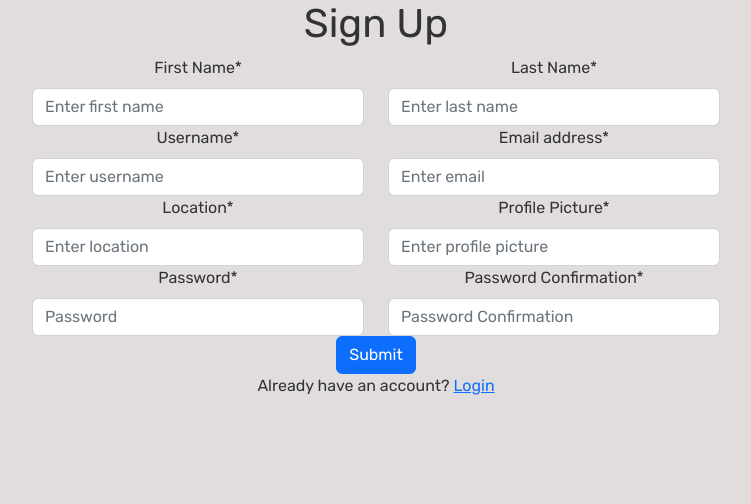
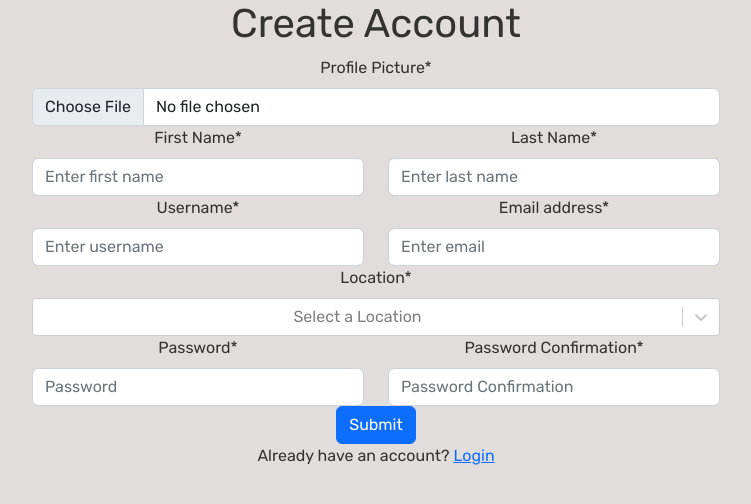
Before and after one commit to Annastacia-dev/foodiefind, a React (Create React App) app in the folder client/: page /auth/signup in a window 1280 px wide. Shown: the top 504 px of the page, without its empty margins (264-1015 px from the left). Built offline with nearby package versions, Linux system fonts and the light colour scheme; no server answers; a web font is replaced by a local one.

Commit message:
sign up form

```diff
--- a/client/package.json
+++ b/client/package.json
@@ -11,11 +11,13 @@
     "@testing-library/react": "^13.4.0",
     "@testing-library/user-event": "^13.5.0",
     "axios": "^1.2.2",
+    "cloudinary-react": "^1.8.1",
     "react": "^18.2.0",
     "react-bootstrap": "^2.7.0",
     "react-dom": "^18.2.0",
     "react-router-dom": "^6.6.1",
     "react-scripts": "5.0.1",
+    "react-select": "^5.7.0",
     "react-toastify": "^9.1.1",
     "reactjs-popup": "^2.0.5",
     "web-vitals": "^2.1.4"
--- a/client/src/components/Home.js
+++ b/client/src/components/Home.js
@@ -9,7 +9,8 @@ const Home = () => {
 
 
   return (
-    <div>Home
+    <div>
+      <img src={user && user.profile_picture ? user.profile_picture : "https://www.w3schools.com/howto/img_avatar.png"} style={{width: "50px"}}alt="profile" />
       <h1 className="text-center">Welcome {user && user.username}</h1>
     </div>
 
--- /dev/null
+++ b/client/src/components/data/locations.js
@@ -0,0 +1,8 @@
+export const locations = [
+    {value: 'Karen',label: 'Karen'},
+    {value: 'Gigiri',label: 'Gigiri'},
+    {value: 'Westlands',label: 'Westlands'},
+    {value: 'Lavington',label: 'Lavington'},
+    {value: 'Kileleshwa',label: 'Kileleshwa'},
+    {value: 'Kilimani',label: 'Kilimani'}
+  ]
--- a/client/src/components/userauth/SignUp.js
+++ b/client/src/components/userauth/SignUp.js
@@ -5,6 +5,11 @@ import { ToastContainer, toast } from 'react-toastify'
 import 'react-toastify/dist/ReactToastify.css'
 import { UserContext } from '../../contexts/user'
 import { Link } from 'react-router-dom'
+import axios from 'axios'
+import Select from 'react-select';
+import {locations } from '../data/locations'
+const customId = '';
+
 
 const SignUp = () => {
 
@@ -12,13 +17,17 @@ const SignUp = () => {
 
     const { setUser } = useContext(UserContext)
 
+    const [profilePicture, setProfilePicture] = useState('')
+    const [location, setLocation] = useState('')
+    const [loading, setLoading] = useState(false)
+
+
+
     const [userFormData, setUserFormData] = useState({
         firstName: '',
         lastName: '',
         username: '',
         email: '',
-        location: '',
-        profile_picture: '',
         password: '',
         passwordConfirmation: ''
     })
@@ -29,6 +38,22 @@ const SignUp = () => {
         setUserFormData({...userFormData, [e.target.name]: e.target.value})
     }
 
+    const handleUpload = async (e) => {
+        setLoading(true)
+        const formData = new FormData()
+        formData.append('file', e.target.files[0])
+        formData.append('upload_preset', 'afyanet');
+
+        try{
+            const res = await axios.post('https://api.cloudinary.com/v1_1/dauveffyr/image/upload', formData)
+            setProfilePicture(res.data.secure_url)
+            setLoading(false)
+        } catch(err){
+          setLoading(false)
+          console.log(err)
+        }
+    }
+
     const handleSubmit = (e) => {
         e.preventDefault()
         const user = {
@@ -36,8 +61,8 @@ const SignUp = () => {
           last_name: userFormData.lastName,
           username: userFormData.username,
           email: userFormData.email,
-          location: userFormData.location,
-          profile_picture: userFormData.profile_picture,
+          location: location,
+          profile_picture: profilePicture,
           admin: false,
           password: userFormData.password,
           password_confirmation: userFormData.passwordConfirmation
@@ -83,9 +108,6 @@ const SignUp = () => {
     })
 
 
-    console.log(errors)
-
-    // map over errors and toast them
     const errorToast = () => errors.map(error => toast.error(error, {
         position: 'top-center',
         autoClose: 3000,
@@ -96,6 +118,19 @@ const SignUp = () => {
         progress: undefined,
         theme: 'colored',
     }))
+
+
+    const uploadToast = () => loading ? toast.info('Uploading image...', {
+        toastId: customId,
+        position: 'top-center',
+        autoClose: 5000,
+        hideProgressBar: false,
+        closeOnClick: true,
+        pauseOnHover: true,
+        draggable: true,
+        progress: undefined,
+        theme: 'colored',
+    }) : null
 
 
   return (
@@ -114,8 +149,17 @@ const SignUp = () => {
       <Container className="container px-4 px-lg-5">
         <Row className="justify-content-md-center">
           <Col lg={8}>
-            <h1 className="text-center">Sign Up</h1>
+            <h1 className="text-center">Create Account</h1>
             <Form onSubmit={handleSubmit}>
+              <Row className="justify-content-md-center">
+                  <Form.Group controlId="formBasicProfilePicture">
+                    <Form.Label>Profile Picture<span className='required'>*</span></Form.Label>
+                    <Form.Control type="file" name="profilePicture" onChange={(e) => {
+                      handleUpload(e)
+                    }} />
+                    {uploadToast()}
+                    </Form.Group>
+              </Row>
               <Row className="justify-content-md-center">
                   <Col lg={6}>
                     <Form.Group controlId="formBasicFirstName">
@@ -134,7 +178,8 @@ const SignUp = () => {
                 <Col lg={6}>
                   <Form.Group controlId="formBasicUsername">
                     <Form.Label>Username<span className='required'>*</span></Form.Label>
-                    <Form.Control type="text" placeholder="Enter username" name="username" value={userFormData.username} onChange={handleChange} required />
+                    <Form.Control type="text" placeholder="Enter username" name="username" value={userFormData.username} onChange={handleChange} autoComplete="username"
+                     required />
                   </Form.Group>
                 </Col>
                 <Col lg={6}>
@@ -145,34 +190,39 @@ const SignUp = () => {
                 </Col>
               </Row>
               <Row className="justify-content-md-center">
-                <Col lg={6}>
                 <Form.Group controlId="formBasicLocation">
                   <Form.Label>Location<span className='required'>*</span></Form.Label>
-                  <Form.Control type="text" placeholder="Enter location" name="location" value={userFormData.location} onChange={handleChange} required />
+                  <Select
+                  name="location"
+                  placeholder="Select a Location"
+                  options={locations}
+                  value={location}
+                  isOptionDisabled={(option) => option.isdisabled}
+                  required
+                  onChange={e => setLocation(e.value)}>
+                  </Select>
                 </Form.Group>
-                </Col>
-                <Col lg={6}>
-                  <Form.Group controlId="formBasicProfilePicture">
-                    <Form.Label>Profile Picture<span className='required'>*</span></Form.Label>
-                    <Form.Control type="text" placeholder="Enter profile picture" name="profile_picture" value={userFormData.profile_picture} onChange={handleChange} required />
-                  </Form.Group>
-                </Col>
               </Row>
               <Row className="justify-content-md-center">
                 <Col lg={6}>
                   <Form.Group controlId="formBasicPassword">
                     <Form.Label>Password<span className='required'>*</span></Form.Label>
-                    <Form.Control type="password" placeholder="Password" name="password" value={userFormData.password} onChange={handleChange} required />
+                    <Form.Control type="password" placeholder="Password" name="password" value={userFormData.password} autoComplete="new-password"
+                    onChange={handleChange} required />
                   </Form.Group>
                </Col>
                 <Col lg={6}>
                   <Form.Group controlId="formBasicPasswordConfirmation">
                     <Form.Label>Password Confirmation<span className='required'>*</span></Form.Label>
-                    <Form.Control type="password" placeholder="Password Confirmation" name="passwordConfirmation" value={userFormData.passwordConfirmation} onChange={handleChange} required />
+                    <Form.Control type="password" placeholder="Password Confirmation" name="passwordConfirmation" value={userFormData.passwordConfirmation}
+                    autoComplete="new-password"
+                     onChange={handleChange} required />
                 </Form.Group>
                 </Col>
               </Row>
-              <Button variant="primary" type="submit">
+              <Button variant="primary" type="submit"
+                disabled={loading}
+              >
                 Submit
               </Button>
             </Form>
--- a/package.json
+++ b/package.json
@@ -1,5 +1,7 @@
 {
   "dependencies": {
+    "axios": "^1.2.4",
+    "cloudinary-react": "^1.8.1",
     "react-bootstrap": "^2.7.0",
     "react-toastify": "^9.1.1",
     "reactjs-popup": "^2.0.5"
```
Also changed, not shown: 2 other files (tests, documents, lock files or other folders).
